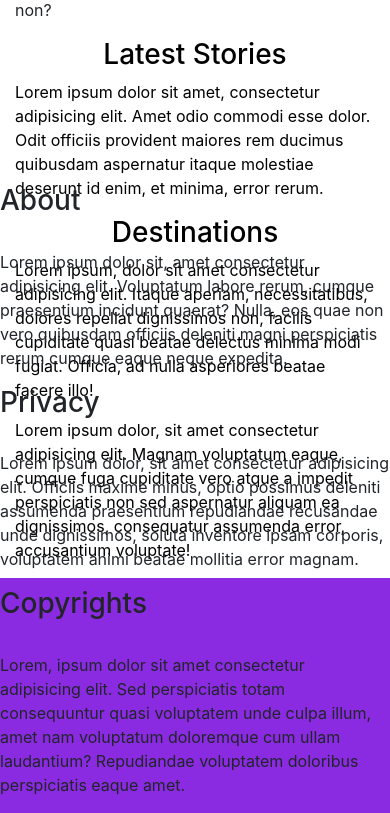
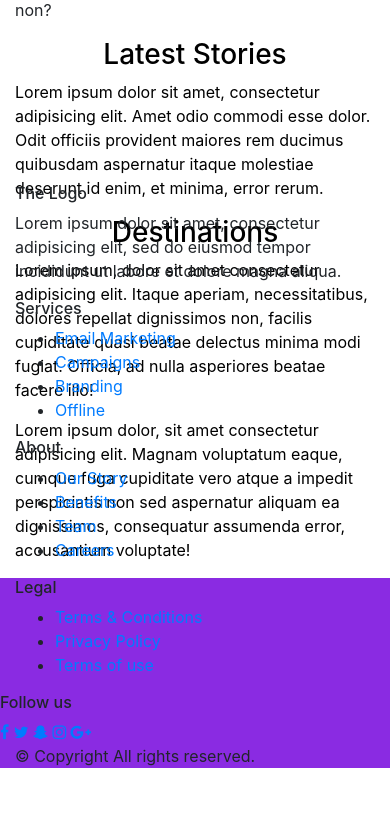
Before and after one commit to Mrcream007/Tonycmm007, a PHP site: page /homepage.php in a window 390 px wide; the page is wider, and only the part inside the window is pictured. Shown: the part 1092-1905 px from the top of that part. After the commit the page ends 1860 px from the top of that part, so only its background shows below. Run offline with PHP 8.4, Linux system fonts and the light colour scheme.

Commit message:
new update

```diff
--- a/MY COURSEWORK1/assets/css/style.css
+++ b/MY COURSEWORK1/assets/css/style.css
@@ -18,3 +18,10 @@
 footer {
     background-color: blueviolet;
 }
+
+.logo h5 {
+    text-indent: -99999999px;
+    background: url('girl.jpg');
+    width: 940px;
+    height: 140px;
+}
--- a/MY COURSEWORK1/homepage.php
+++ b/MY COURSEWORK1/homepage.php
@@ -28,6 +28,12 @@ if (isset($_SESSION['brend_id'])) {
   <script src="https://cdn.jsdelivr.net/npm/jquery@3.6.3/dist/jquery.slim.min.js"></script>
   <script src="https://cdn.jsdelivr.net/npm/popper.js@1.16.1/dist/umd/popper.min.js"></script>
   <script src="https://cdn.jsdelivr.net/npm/bootstrap@4.6.2/dist/js/bootstrap.bundle.min.js"></script>
+
+    <!--START OF TEST LINK-->
+    <link rel="stylesheet" href="https://cdnjs.cloudflare.com/ajax/libs/font-awesome/4.7.0/css/font-awesome.min.css">
+    <link rel='stylesheet' href='https://cdnjs.cloudflare.com/ajax/libs/twitter-bootstrap/4.1.3/css/bootstrap.min.css'>
+<link rel='stylesheet' href='https://cdnjs.cloudflare.com/ajax/libs/ionicons/2.0.1/css/ionicons.min.css'>
+    <!--END OF TEST LINK-->
 
   <link rel="stylesheet" href="assets/css/style.css">
 
@@ -136,27 +142,58 @@ else:
             </div>
         </div>
             <footer>
-                <div class="row">
+            <div class="global">
+      <div class="curve"></div>
+      <div class="container">
+        <div class="row">
+          <div class="col-md-6 col-md-3">
+            <h6>The Logo</h6>
+            <p>Lorem ipsum dolor sit amet, consectetur adipisicing elit, sed do eiusmod tempor incididunt ut labore et dolore magna aliqua.</p>
+          </div>
 
-                    <div class="col-md-4">
-                        <h3>About</h3>
-                        <br>
-                        <p>Lorem ipsum dolor sit, amet consectetur adipisicing elit. Voluptatum labore rerum, cumque praesentium incidunt quaerat? Nulla, eos quae non vero quibusdam officiis deleniti magni perspiciatis rerum cumque eaque neque expedita.</p>
-                    </div>
+          <div class="col-sm-6 col-md-2">
+              <h6>Services</h6>
+              <ul>
+                <li><a href="#">Email Marketing</a> </li>
+                <li><a href="#">Campaigns</a> </li>
+                <li><a href="#">Branding</a> </li>
+                <li><a href="#">Offline</a> </li>
+              </ul>
+          </div>
 
-                    <div class="col-md-4">
-                        <h3>Privacy</h3>
-                        <br>
-                        <p>Lorem ipsum dolor, sit amet consectetur adipisicing elit. Officiis maxime minus, optio possimus deleniti assumenda praesentium repudiandae recusandae unde dignissimos, soluta inventore ipsam corporis, voluptatem animi beatae mollitia error magnam.</p>
-                    </div>
+          <div class="col-sm-6 col-md-2">
+              <h6>About</h6>
+              <ul>
+                <li><a href="#">Our Story</a> </li>
+                <li><a href="#">Benefits</a> </li>
+                <li><a href="#">Team</a> </li>
+                <li><a href="#">Careers</a> </li>
+              </ul>
+          </div>
 
-                    <div class="col-md-4">
-                        <h3>Copyrights</h3>
-                        <br>
-                        <p>Lorem, ipsum dolor sit amet consectetur adipisicing elit. Sed perspiciatis totam consequuntur quasi voluptatem unde culpa illum, amet nam voluptatum doloremque cum ullam laudantium? Repudiandae voluptatem doloribus perspiciatis eaque amet.</p>
-                    </div>
+          <div class="col-sm-6 col-md-2">
+              <h6>Legal</h6>
+              <ul>
+                <li><a href="#">Terms & Conditions</a> </li>
+                <li><a href="#">Privacy Policy</a> </li>
+                <li><a href="#">Terms of use</a> </li>
+              </ul>
+          </div>
 
-                </div>
+          <div class="social">
+            <h6>Follow us</h6>
+            <a href="#"><i class="fa fa-facebook"></i> </a>
+            <a href="#"><i class="fa fa-twitter"></i> </a>
+            <a href="#"><i class="fa fa-snapchat-ghost"></i> </a>
+            <a href="#"><i class="fa fa-instagram"></i> </a>
+            <a href="#"><i class="fa fa-google-plus"></i> </a>
+          </div>
+
+        </div>
+        <p class="copyright"> &copy; Copyright All rights reserved. </p>
+      </div>
+    </div>
+
             </footer>
 </body>
 </html>
```
Also changed, not shown: MY COURSEWORK1/homepage1.php (+6 -24 lines), MY COURSEWORK1/girl.jpg (added), README.md.
